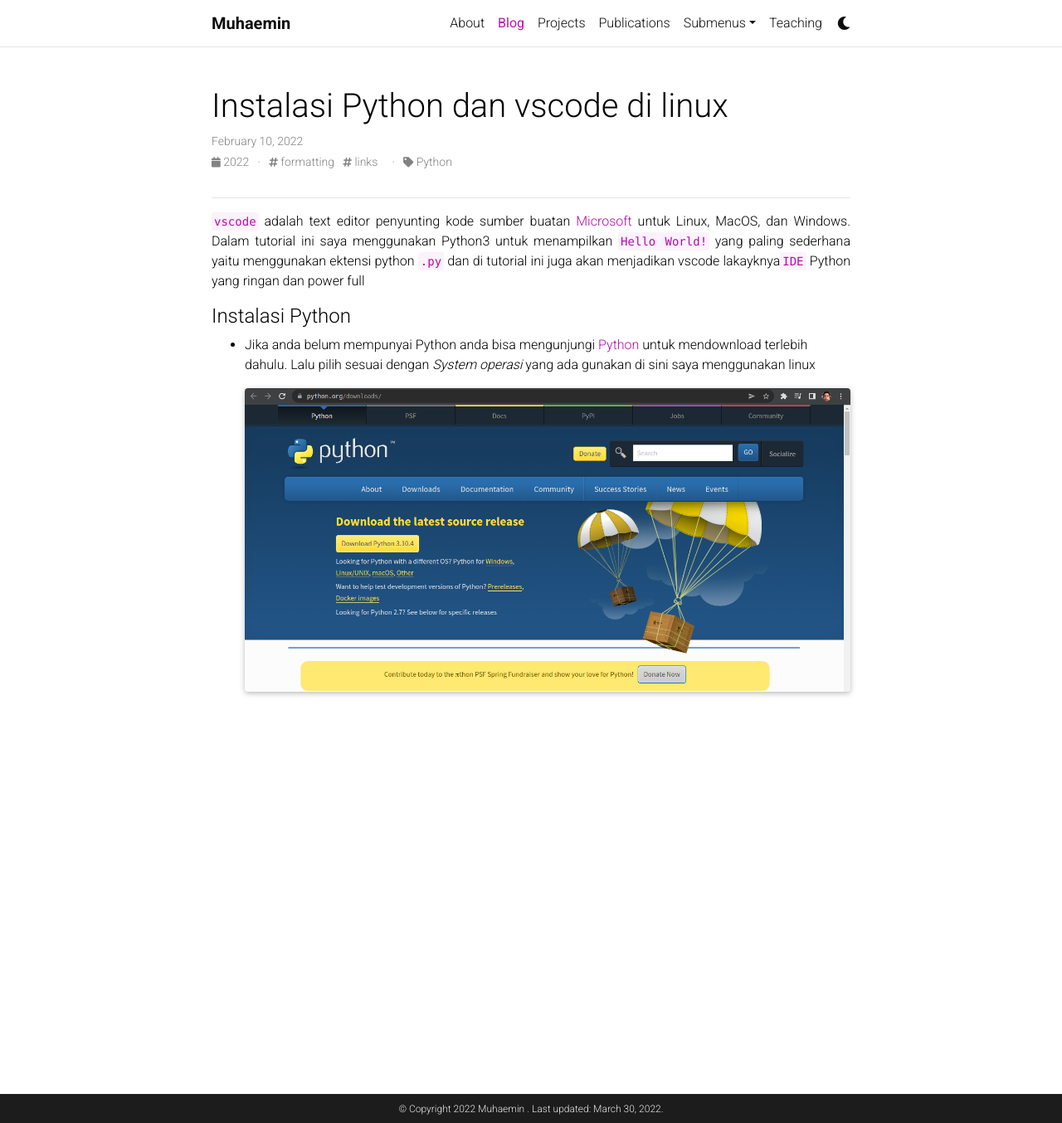
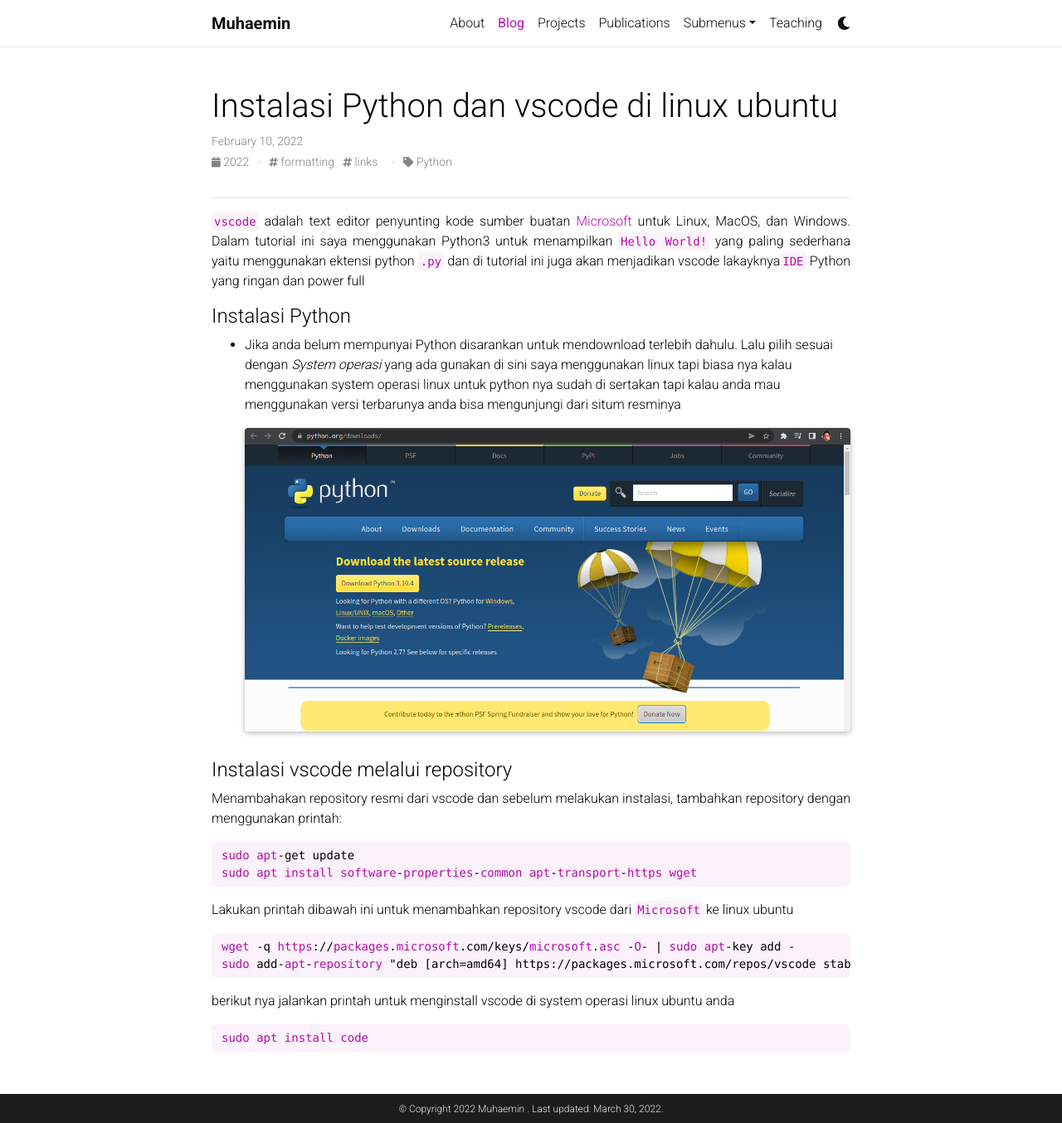
Before and after one commit to Mhaemnn/Wikiweb, a Jekyll site: the page built from _posts/2022-03-25-python2.md, in a window 1280 px wide and 1354 px high. Shown: the whole window at 83% size. Built offline with Jekyll 4.4.1, drawn with Linux system fonts in a browser that asks for light colours; full-size pictures stand in for the smaller copies a plugin makes; comment, search, counter and statistics services are not loaded; a style sheet for code colours, icons or effects is not loaded.

Commit message:
modifikasi

````diff
--- a/_posts/2022-03-25-python2.md
+++ b/_posts/2022-03-25-python2.md
@@ -1,6 +1,6 @@
 ---
 layout: post
-title: Instalasi Python dan vscode di linux
+title: Instalasi Python dan vscode di linux ubuntu
 date: 2022-02-10 16:40:16
 description: Pyhton dasar
 tags: formatting links
@@ -16,11 +16,34 @@
 
 <ul>
   <li>
-    Jika anda belum mempunyai Python anda bisa mengunjungi <a href="https://www.python.org/ ">Python </a>untuk mendownload terlebih dahulu. Lalu pilih sesuai dengan <i>System operasi</i> yang ada gunakan di sini saya menggunakan linux
+    Jika anda belum mempunyai Python disarankan untuk mendownload terlebih dahulu. Lalu pilih sesuai dengan <i>System operasi</i> yang ada gunakan di sini saya menggunakan linux tapi biasa nya kalau menggunakan system operasi
+    linux untuk python nya sudah di sertakan tapi kalau anda mau menggunakan versi terbarunya anda bisa mengunjungi dari situm resminya
+  </li>
     <div class="row mt-3">
         <div class="col-sm mt-3 mt-md-0">
             {% include figure.html path="assets/img/python_download.png" class="img-fluid rounded z-depth-1" %}
         </div>
     </div>
-  </li>
 </ul>
+
+#### Instalasi vscode melalui repository
+
+Menambahakan repository resmi dari vscode dan sebelum melakukan instalasi, tambahkan repository dengan menggunakan printah:
+
+```vim
+sudo apt-get update
+sudo apt install software-properties-common apt-transport-https wget
+```
+
+Lakukan printah dibawah ini untuk menambahkan repository vscode dari `Microsoft` ke linux ubuntu
+
+```vim
+wget -q https://packages.microsoft.com/keys/microsoft.asc -O- | sudo apt-key add -
+sudo add-apt-repository "deb [arch=amd64] https://packages.microsoft.com/repos/vscode stable main"
+```
+
+berikut nya jalankan printah untuk menginstall vscode di system operasi linux ubuntu anda
+
+```vim
+sudo apt install code
+```
````
Also changed, not shown: _posts/2022-03-25-Java_1.md (+10 -0 lines).
